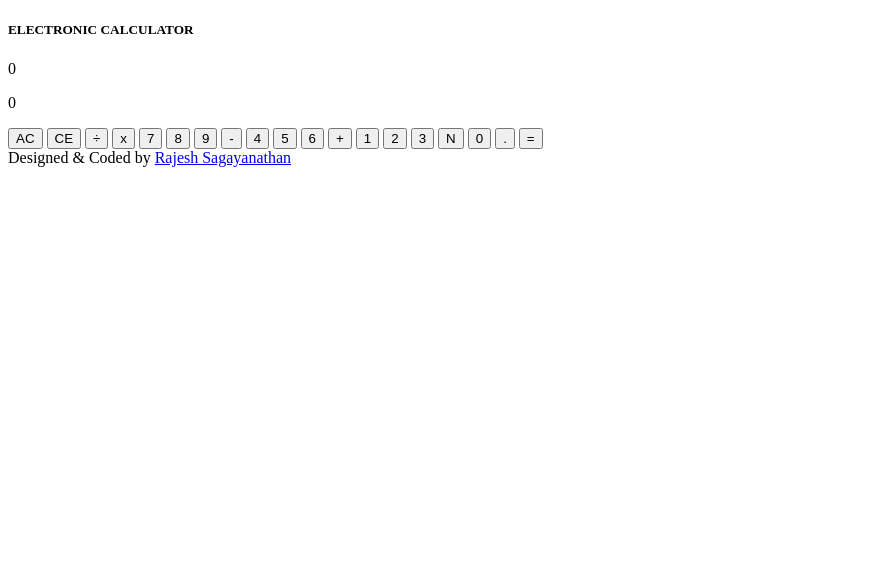
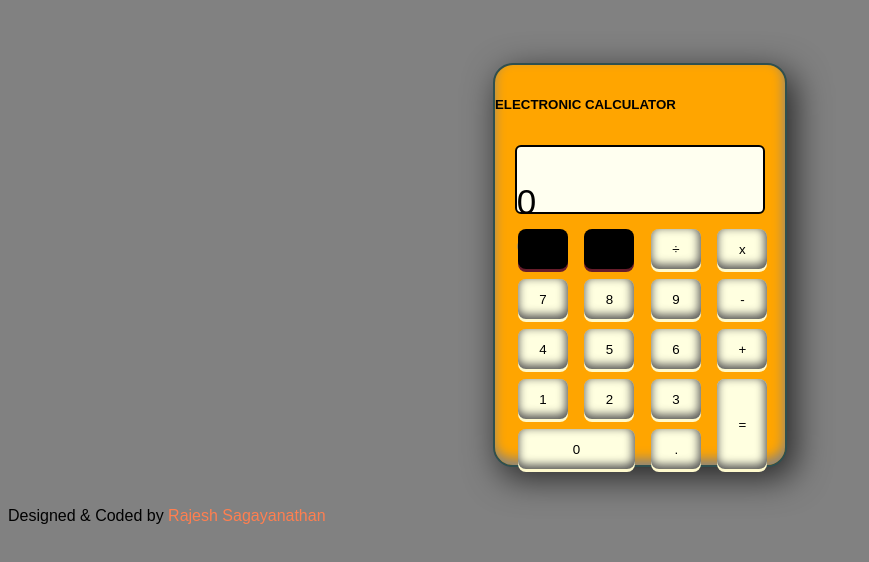
Before and after one commit to Rajesh-a11y/javascript-calculator, a plain HTML site: page index.html in a window 1280 px wide. Shown: the whole page, without its empty margins (0-869 px from the left). Drawn offline with Linux system fonts and the light colour scheme.

Commit message:
forgot to add the link files, added them in this commit

```diff
--- a/index.html
+++ b/index.html
@@ -6,6 +6,7 @@
     <meta charset="UTF-8">
     <meta http-equiv="X-UA-Compatible" content="IE=edge">
     <meta name="viewport" content="width=device-width, initial-scale=1.0">
+    <link rel="stylesheet" type="text/css" href="/javascript-calculator/styles.css">
 </head>
 <body>
 <div class='container'>
@@ -72,5 +73,6 @@
           Rajesh Sagayanathan</a>
     </div>
   </footer>
+  <script src="/javascript-calculator/script.js">
 </body>
 </html>
```
